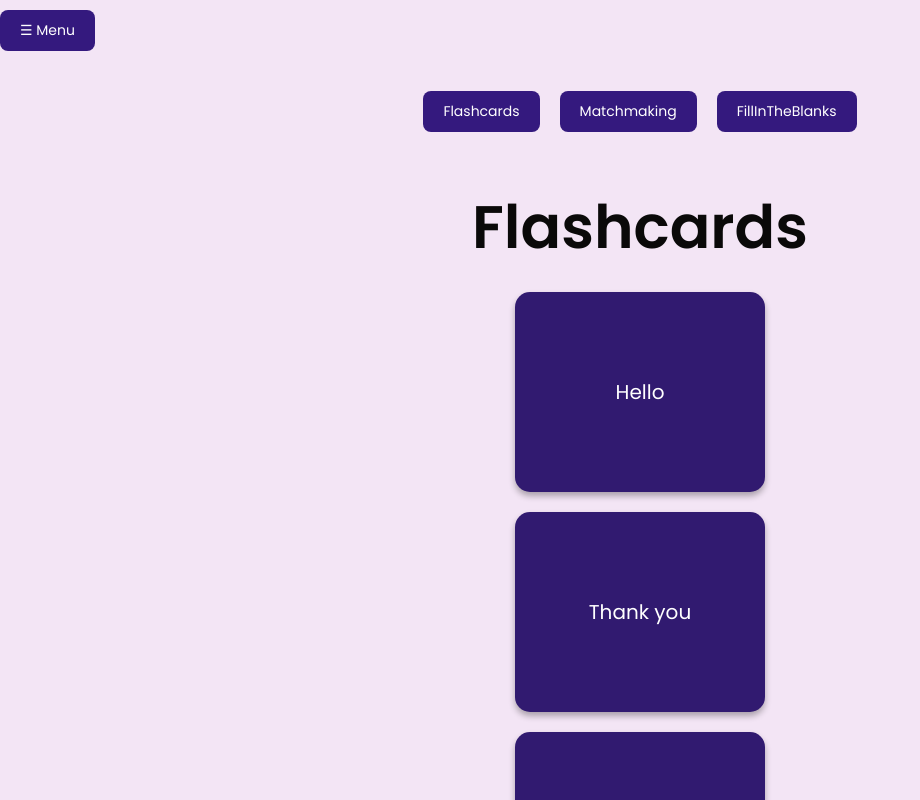
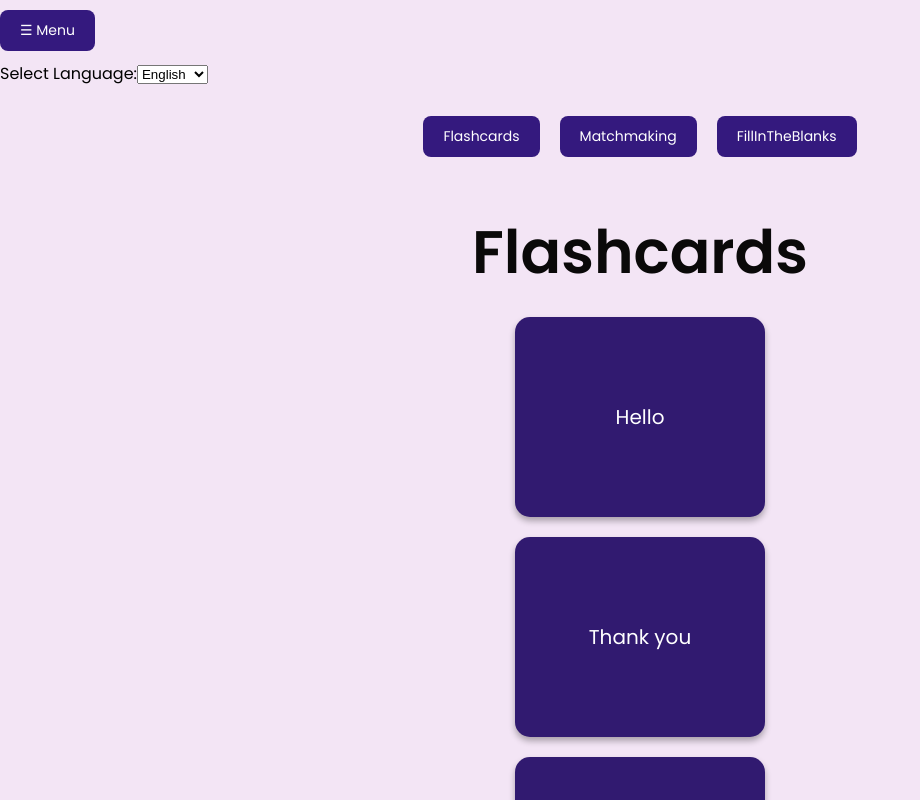
Before and after one commit to LisaTarn/Lost-In-Translation, a Next.js app: page /activities in a window 1280 px wide. Both pictures are taken after a click on the button "Flashcards". Shown: the top 800 px of the page, without its empty margins (0-920 px from the left). Built offline with nearby package versions, Linux system fonts and the light colour scheme; no server answers.

Commit message:
Files pertaining to flashcard activity

```diff
--- a/app/components/ActivityCard.js
+++ b/app/components/ActivityCard.js
@@ -1,11 +1,18 @@
 'use client'
-import React, { useState } from 'react';
+import React, { useContext, useState } from 'react';
 import Flashcards from './Flashcards';
 import Matchmaking from './Matchmaking';
 import FillBlank from './FillBlank';
+import { LanguageContext } from '../context/LanguageContext';
 
 export default function ActivityCard(){
     const [active, setActive] = useState(null);
+    const { targetLanguage, setTargetLanguage } = useContext(LanguageContext);
+
+    //handle language change
+    const handleLanguageChange = (e) => {
+        setTargetLanguage(e.target.value);
+    };
 
     const renderActivity = () => {
         switch (active){
@@ -18,17 +25,27 @@ export default function ActivityCard(){
             default:
                 return <div className="activity-header">SELECT AN ACTIVITY</div>;
         }
-        }
-    return(
+    };
 
+    return (
         <div className="activity-card">
+            <div className="language-selection">
+                <label>Select Language:</label>
+                <select id="language" value={targetLanguage} onChange={handleLanguageChange}>
+                    <option value="en">English</option>
+                    <option value="fr">French</option>
+                    <option value="es">Spanish</option>
+                    <option value="zh-TW">Chinese</option>
+                </select>
+            </div>
+
             <div className="button-container">
                 <button onClick={() => setActive("Flashcard")}>Flashcards</button>
                 <button onClick={() => setActive("Matchmaking")}>Matchmaking</button>
                 <button onClick={() => setActive("FillInTheBlanks")}>FillInTheBlanks</button>
             </div>
+
             {renderActivity()}
-
         </div>
-    )
+    );
 }
--- a/app/components/Flashcards.js
+++ b/app/components/Flashcards.js
@@ -1,49 +1,57 @@
-import React, { useState, useContext } from 'react';
-import { ProgressContext } from "./Progress";
-import '../globals.css';
-
-const FrontBack = ({ frontContent, backContent}) => {
-    const [isFlipped, setIsFlipped] = useState(false);
-    const [isCredited, setIsCredited] = useState(false);
-    const {progress, setProgress} = useContext(ProgressContext);
-
-    const handleFlip = () => {
-        setIsFlipped(!isFlipped);
-        const currentProgress = progress;
-        if (!isCredited){
-          setProgress(currentProgress + 1);
-          setIsCredited(true);
-        }
-    }
-
-    return(
-      <div onClick={handleFlip} className={`flashcard ${isFlipped ? "flipped" : ""}`}>
-            <div className="flashcard-content">
-                <div className="flashcard-front">
-                    {frontContent}
-                </div>
-                <div className="flashcard-back">
-                    {backContent}
-                </div>
-            </div>
-      </div>
-    )
-}
+//handles flashcard translation
+'use client'
+import React, { useState, useEffect, useContext } from "react";
+import { LanguageContext } from "../context/LanguageContext";
+import FrontBack from './FrontBack';
+import { sources } from "next/dist/compiled/webpack/webpack";
 
 export default function Flashcards(){
-    const [flashcards] = useState([
-        { front: "Hello", back: "Bonjour"},
-        { front: "Thank you", back: "Merci"},
-        { front: "Goodbye", back: "Au revoir"}]);
+    const { targetLanguage } = useContext(LanguageContext);
+    const [flashcards, setFlashcards] = useState([
+        { front: "Hello", back: ""},
+        { front: "Thank you", back: ""},
+        { front: "Goodbye", back: ""}
+    ]);
+
+    //API implementation
+    useEffect(() => {
+        const fetchTranslations = async () => {
+            const api = 'https://api.translateplus.io/v1/translate'
+            const apiKey = '4c0a9eb8ea20d1338b0f6534dbc83daa97c7eb95';
+
+            const translate = await Promise.all(flashcards.map(async (card) => {
+                try {
+                    const translation = await fetch(api, {
+                        method: 'POST',
+                        headers: {
+                            'Content-Type': 'application/json',
+                            'X-API-Key': apiKey
+                        },
+                        body: JSON.stringify({
+                            text: card.front,
+                            source: 'en',
+                            target: targetLanguage
+                        })
+                    });
+                    const data = await translation.json();
+                    return {...card, back: data.translations[0]?.text || '[Transalation Error]'};
+                } catch (error) {
+                    console.error('Translation failed:', error);
+                    return {...card, back: '[Translation Error]'};
+                }
+            }));
+            //populate back of flashcard with translation
+            setFlashcards(translate);
+        };
+        fetchTranslations();
+    }, [targetLanguage]);
 
     return(
         <div>
             <h1>Flashcards</h1>
-           {flashcards.map((card, index) => (
-            <FrontBack key = {index} frontContent={card.front} backContent={card.back} />
-           ))}
+            {flashcards.map((card, index) => (
+                <FrontBack key = {index} frontContent={card.front} backContent={card.back} />
+            ))}
         </div>
-    )
-
-
+    );
 }
--- /dev/null
+++ b/app/components/FrontBack.js
@@ -0,0 +1,35 @@
+//handles displaying flashcard flip logic
+'use client'
+import React, { useState, useContext } from 'react';
+import { ProgressContext } from "./Progress";
+import '../globals.css';
+
+const FrontBack = ({ frontContent, backContent}) => {
+    const [isFlipped, setIsFlipped] = useState(false);
+    const [isCredited, setIsCredited] = useState(false);
+    const {progress, setProgress} = useContext(ProgressContext);
+
+    const handleFlip = () => {
+        setIsFlipped(!isFlipped);
+
+        if (!isCredited){
+          setProgress(currentProgress + 1);
+          setIsCredited(true);
+        }
+    }
+
+    return(
+      <div onClick={handleFlip} className={`flashcard ${isFlipped ? "flipped" : ""}`}>
+            <div className="flashcard-content">
+                <div className="flashcard-front">
+                    {frontContent}
+                </div>
+                <div className="flashcard-back">
+                    {backContent}
+                </div>
+            </div>
+      </div>
+    )
+}
+
+export default FrontBack;
--- /dev/null
+++ b/app/context/LanguageContext.js
@@ -0,0 +1,16 @@
+'use client'
+import React, {createContext, useState} from 'react';
+
+//context to hold selected language
+export const LanguageContext = createContext();
+
+//context provider to wrap around components that need translations
+export const LanguageProvider = ({children}) => {
+    const [targetLanguage, setTargetLanguage] = useState('en');
+
+    return (
+        <LanguageContext.Provider value = {{targetLanguage, setTargetLanguage}}>
+            {children}
+        </LanguageContext.Provider>
+    );
+};
--- a/app/layout.js
+++ b/app/layout.js
@@ -1,6 +1,7 @@
 import NavBar from "./components/NavBar";
 import { Progress } from "./components/Progress";
 import { UserDetails } from "./components/UserDetails";
+import { LanguageContext, LanguageProvider } from "./context/LanguageContext";
 import './globals.css';
 
 export const metadata = {
@@ -11,13 +12,15 @@ export default function RootLayout({ children }) {
   return (
     <html lang="en">
       <body>
+        <LanguageProvider>
           <NavBar />
           <UserDetails>
             <Progress>
                 {children}
             </Progress>
           </UserDetails>
+        </LanguageProvider>
       </body>
     </html>
-  )
+  );
 }
```
Lines whose indentation alone changed are shown as unchanged.
